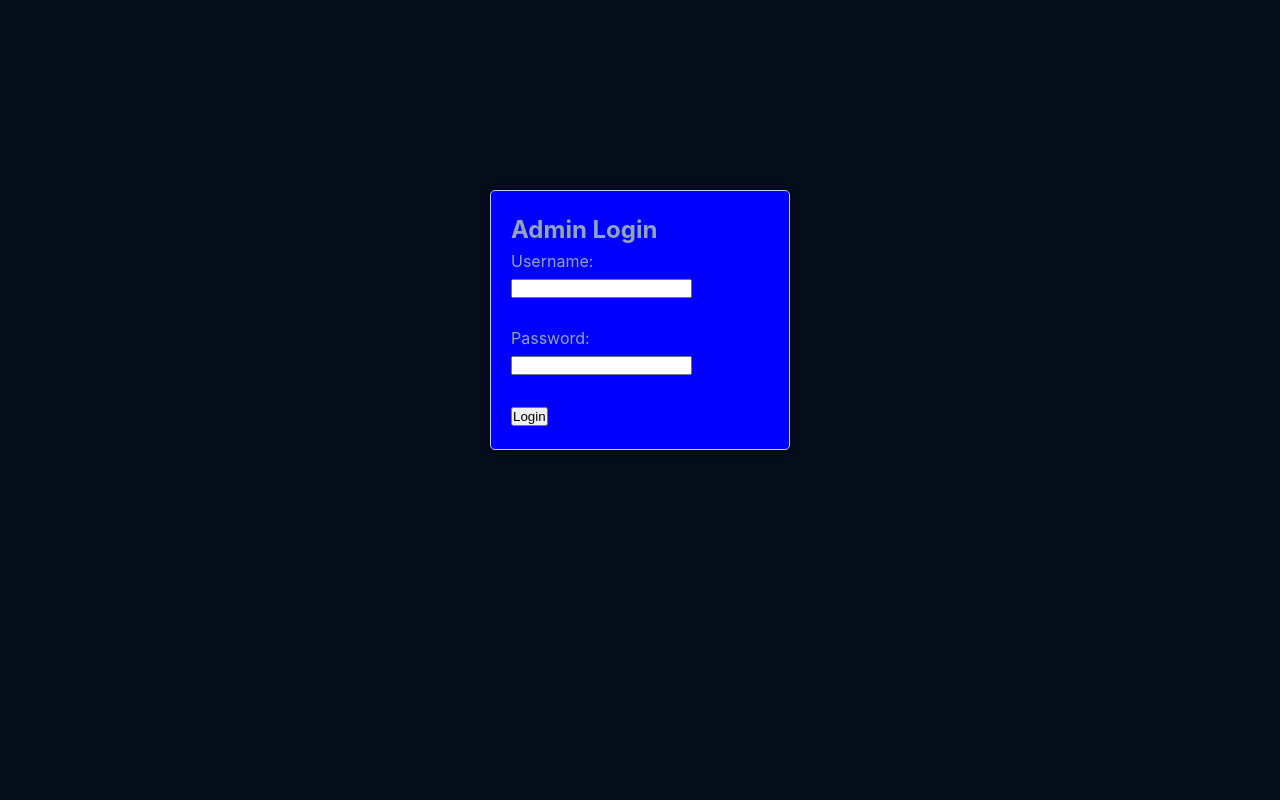
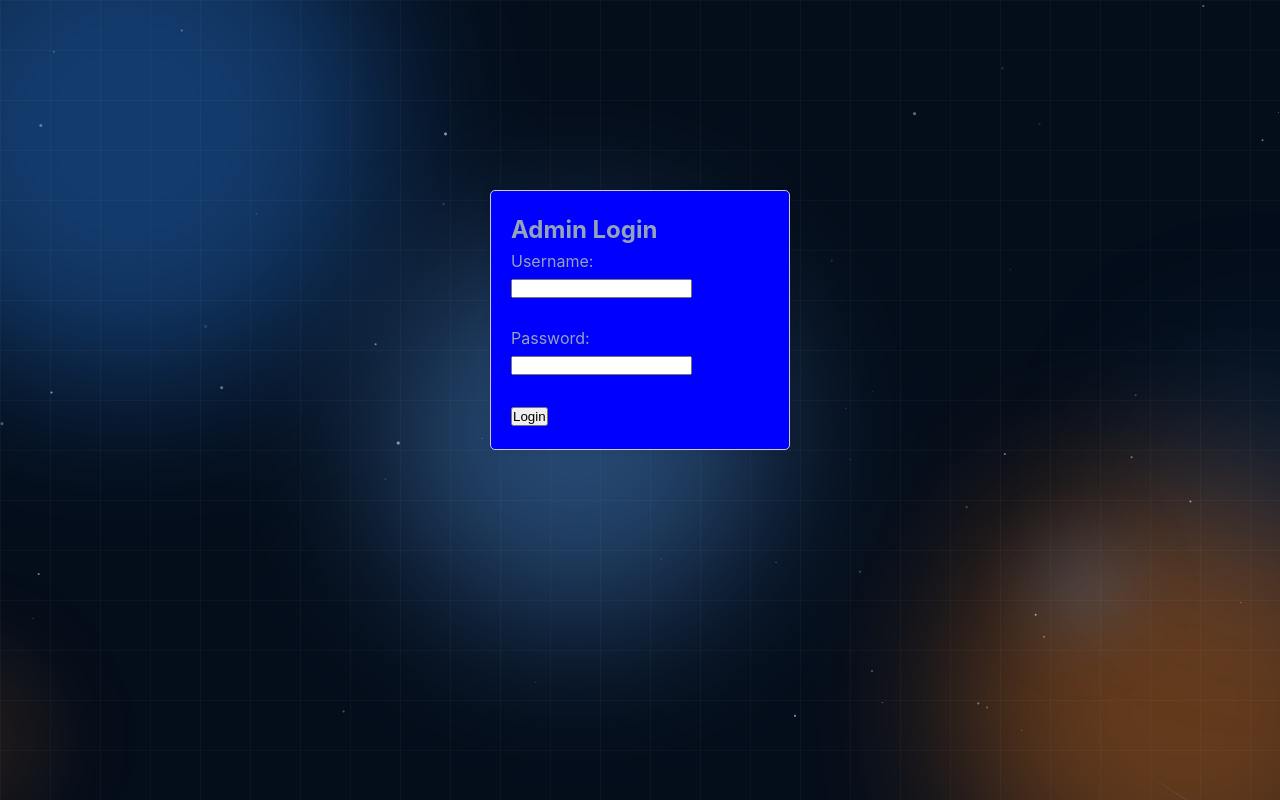
Before and after one commit to saicoder33/Code-catalyst, a website: page admin-login.html in a window 1280 px wide. Drawn offline with nearby package versions, Linux system fonts and the light colour scheme; files that its build step writes are made by us from their sources.

Commit message:
admin portal

```diff
--- a/admin-login.html
+++ b/admin-login.html
@@ -15,6 +15,18 @@
         <link href="https://fonts.googleapis.com/css2?family=Montserrat:wght@300;400;600;700;800;900&display=swap" rel="stylesheet">
 </head>
 <body>
+    <div class="bg-animation" id="bg-animation">
+        <div class="orb orb-1"></div>
+        <div class="orb orb-2"></div>
+        <div class="orb orb-3"></div>
+        <!-- Mouse Trail Particles -->
+        <div class="mouse-particle particle-1" id="p1"></div>
+        <div class="mouse-particle particle-2" id="p2"></div>
+        <div class="mouse-particle particle-3" id="p3"></div>
+        <!-- Dynamic Elements Container -->
+        <div id="dynamic-bg-elements"></div>
+        <div class="grid-overlay"></div>
+    </div>
     <div>
         <div class="login-container">
             <h2>Admin Login</h2>
@@ -28,6 +40,5 @@
         </div>
     </div>
     <script src="script.js"></script>
-    <script src="navbar.js"></script>
 </body>
 </html>
```
Also changed, not shown: internship.html (+0 -3 lines).
